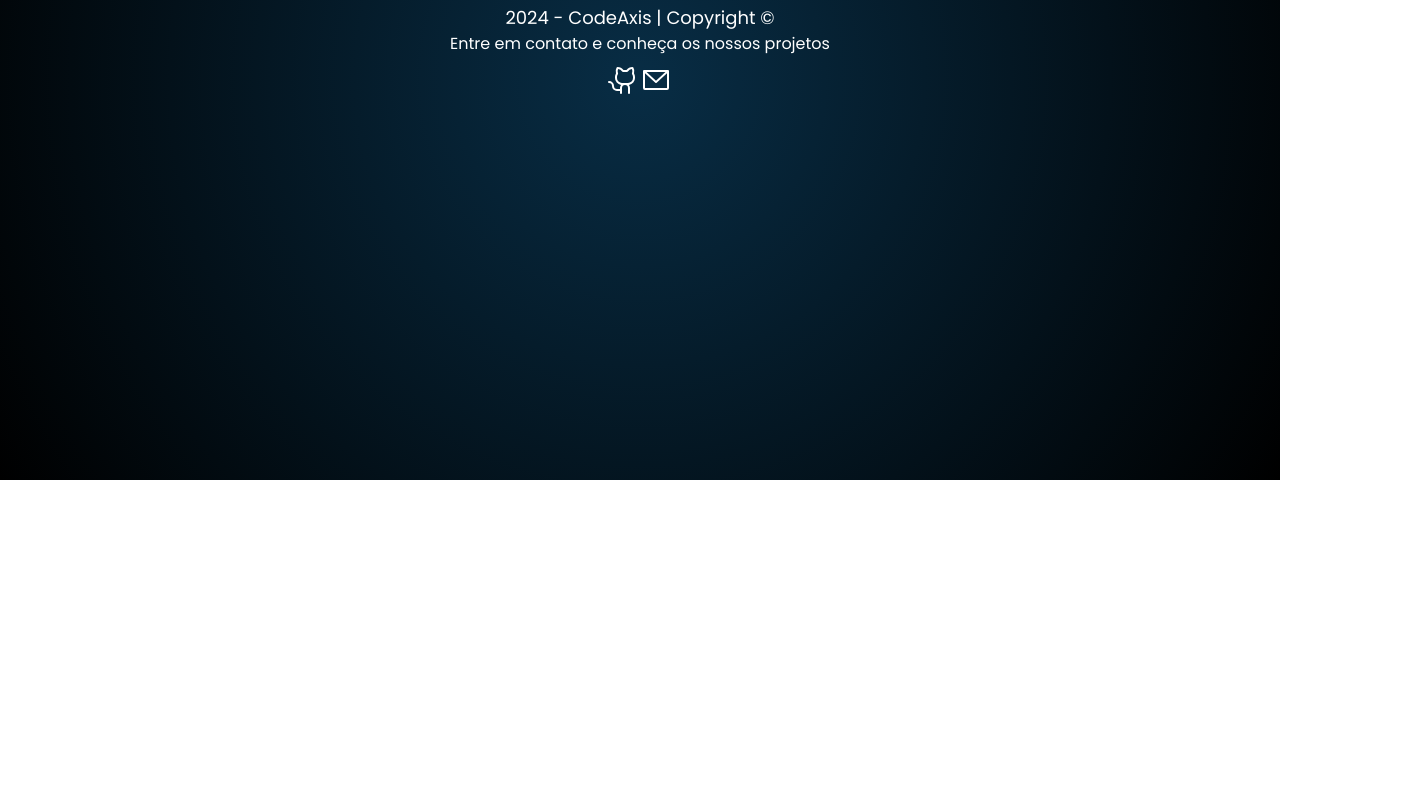
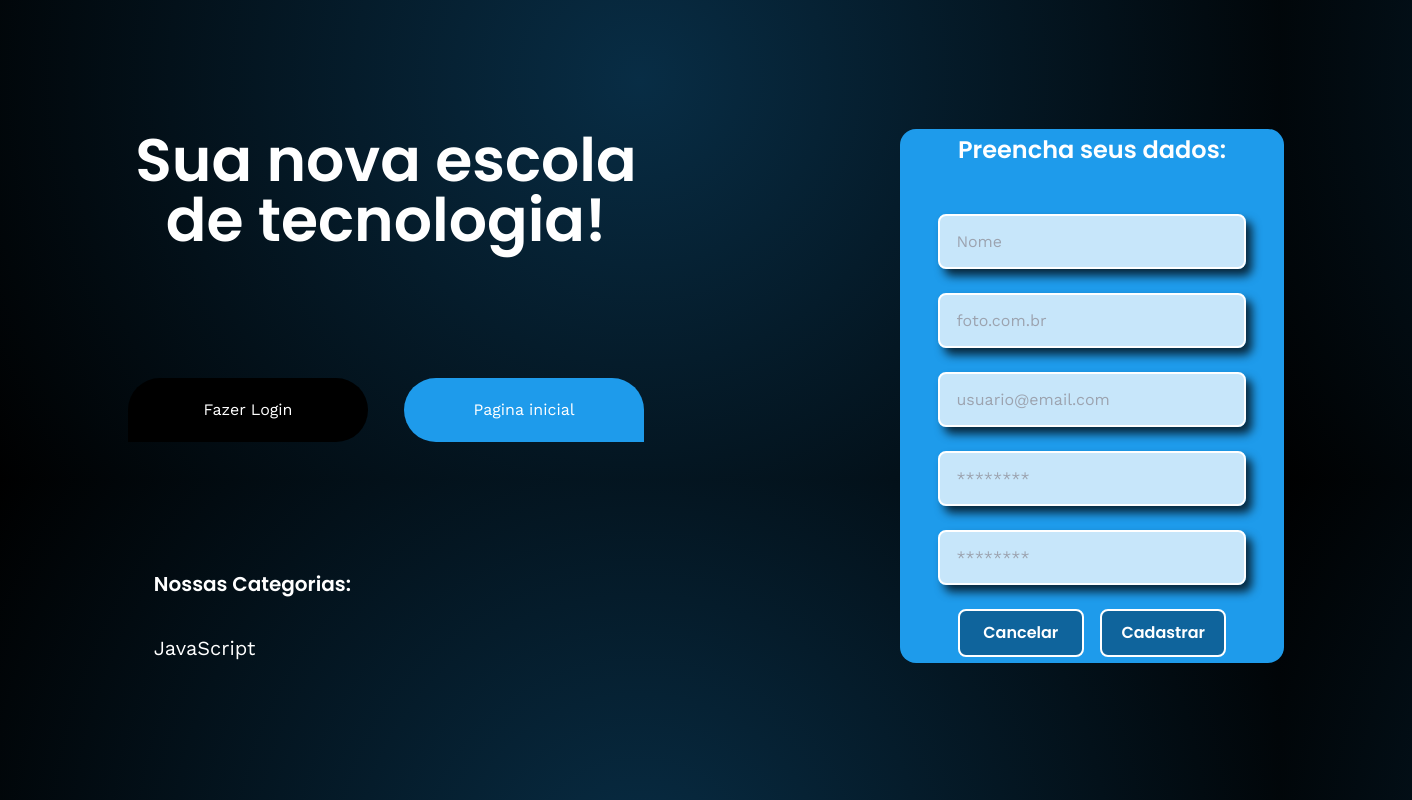
Before and after one commit to Projeto-Integrador-CodeAxis/ProjetoCodeAxis-FrontEnd, a React (Vite) app: page /FormCadastro in a window 1280 px wide. Shown: the part 320-1120 px from the top of the page, 1412 px wide, since content can reach past the window. Before the commit the page ends 800 px from the top, so only its background shows below. Built offline with nearby package versions, Linux system fonts and the light colour scheme.

Commit message:
cadastro

```diff
--- a/package.json
+++ b/package.json
@@ -15,6 +15,7 @@
     "react": "^18.2.0",
     "react-dom": "^18.2.0",
     "react-icons": "^5.2.1",
+    "react-loader-spinner": "^6.1.6",
     "react-router-dom": "^6.23.1",
     "yarn": "^1.22.22"
   },
--- a/src/App.tsx
+++ b/src/App.tsx
@@ -6,6 +6,7 @@
 import Footer from './components/footer/Footer'
 import Navbar from "./components/navBar/NavBar";
 import Contatos from './pages/contatos/Contatos'
+import Cadastro from './pages/cadastro/Cadastro'
 
 function App() {
 
@@ -19,6 +20,7 @@
           <Route path="/sobre" element={<Sobre />} />
           <Route path="/" element={<Home />} />
           <Route path="/contatos" element={<Contatos />} />
+          <Route path="/FormCadastro" element={<Cadastro />} />
           </Routes>
           <Footer />
         </BrowserRouter>
--- a/src/components/botao/Botao.tsx
+++ b/src/components/botao/Botao.tsx
@@ -5,9 +5,13 @@
   link: string;
   width: number
   height: number
+  borderTop:number
+  borderLeft:number
+  borderRight:number
+  borderBotton:number
 }
 
-const Botao: React.FC<BotaoProps> = ({ texto, link, width, height }) => {
+const Botao: React.FC<BotaoProps> = ({ texto, link, width, height, borderBotton, borderLeft, borderRight, borderTop}) => {
   return (
 
     <>
@@ -18,7 +22,7 @@
       rounded-tr-3xl rounded-br-3xl rounded-tl-3xl
       flex justify-center items-center text-center
       transition duration-500`}
-      style={{ width: `${width}px`, height:`${height}px` }}>
+      style={{ width: `${width}px`, height:`${height}px`, borderTop:`${borderTop}px`, borderRight:`${borderRight}px`, borderLeft:`${borderLeft}px`, borderBottom:`${borderBotton}px` }}>
       {texto}
     </a>
 
--- /dev/null
+++ b/src/pages/cadastro/Cadastro.tsx
@@ -0,0 +1,189 @@
+import { ChangeEvent, FormEvent, useEffect, useState } from "react";
+import { useNavigate } from "react-router-dom";
+import Usuario from "../../models/Usuario";
+import { cadastrarUsuario } from "../../services/Service";
+import { RotatingLines } from "react-loader-spinner";
+
+function Cadastro(){
+    const navigate = useNavigate()
+
+    const [isLoading, setIsLoading] = useState<boolean>(false)
+    const [confirmaSenha, setConfirmaSenha] = useState<string>('');
+    const [usuario,setUsuario] = useState<Usuario>({
+        id: 0,
+        nome:'',
+        usuario:'',
+        senha:'',
+        foto:'',
+    })
+    useEffect(()=>{
+        if(usuario.id !== 0){
+            retornar();
+        }
+    },[usuario]);
+
+    function atualizarEstado(e:ChangeEvent<HTMLInputElement>){
+        setUsuario({
+            ...usuario,
+            [e.target.name]: e.target.value
+        })
+    }
+
+    function retornar(){
+        navigate('/login')
+    }
+
+    function handleConfirmaSenha(e:ChangeEvent<HTMLInputElement>){
+        setConfirmaSenha(e.target.value);
+    }
+
+     async function cadastrarNovoUsuario(e: FormEvent<HTMLFormElement>) {
+
+        e.preventDefault();
+
+        if (confirmaSenha === usuario.senha && usuario.senha.length >= 8) {
+
+          setIsLoading(true)
+
+          try {
+
+            await cadastrarUsuario(`/usuarios/cadastrar`, usuario, setUsuario);
+            alert('Usuário cadastrado com sucesso!');
+
+          } catch (error) {
+            alert('Erro ao cadastrar o usuário!')
+          }
+
+        } else {
+          alert("Dados estão inconsistentes! Verifique os dados do usuário.");
+          setUsuario({ ...usuario, senha: '' });
+          setConfirmaSenha('');
+        }
+
+        setIsLoading(false)
+      }
+
+
+    return (
+        <>
+            <section className="flex flex-row text-white text h-screen w-screen">
+            <div className="flex flex-col gap-y-32 px-32 justify-center w-2/3">
+                <div >
+                    <h1 className="text-6xl font-semibold font-poppins text-center">Sua nova escola de tecnologia!</h1>
+                </div>
+
+                <div className="flex  gap-x-9 justify-center">
+                <button className="rounded-tl-full rounded-tr-full rounded-br-full flex justify-center items-center gap-3 p-2  w-60 h-16 bg-black text-white">Fazer Login</button>
+                    <button className="rounded-tl-full rounded-tr-full rounded-bl-full flex justify-center items-center gap-3 p-2 w-60 bg-custom-blue text-white">Pagina inicial</button>
+                </div>
+
+                <div className="flex flex-col text-xl gap-y-9 pl-[5%]">
+                    <h2 className="font-poppins font-semibold">Nossas Categorias:</h2>
+                    <p className="font-sans">JavaScript</p>
+                </div>
+            </div>
+
+            <div className="flex h-screen w-1/2 justify-center items-center">
+
+                <form className="text-black flex flex-col justify-center items-center bg-celestial-blue min-w-96 w-3/5 h-2/3 rounded-2xl gap-y-6" onSubmit={cadastrarNovoUsuario}>
+                <h1 className="text-white font-poppins font-semibold text-2xl mb-6">
+                    Preencha seus dados:
+                  </h1>
+                    <div className="flex w-full justify-center">
+                        <input
+                            id="nome"
+                            type="text"
+                            name="nome"
+                            placeholder="Nome"
+                            value={usuario.nome}
+                            onChange={(e: ChangeEvent<HTMLInputElement>) => atualizarEstado(e)}
+                            className="w-[80%] h-[55px] bg-white/75 rounded-lg p-4 placeholder-grey-600
+                            placeholder-font-poppins border-2 border-white shadow "
+                        />
+                    </div>
+
+                    <div className="flex w-full justify-center">
+                        <input
+                            id="foto"
+                            type="text"
+                            name="foto"
+                            placeholder="foto.com.br"
+                            value={usuario.foto}
+                            onChange={(e: ChangeEvent<HTMLInputElement>) => atualizarEstado(e)}
+                            className="w-[80%] h-[55px] bg-white/75 rounded-lg p-4 placeholder-grey-600
+                            placeholder-font-poppins border-2 border-white shadow "
+                        />
+                    </div>
+
+                    <div className="flex w-full justify-center">
+                        <input
+                            id="usuario"
+                            type="text"
+                            name="usuario"
+                            placeholder="usuario@email.com"
+                            value={usuario.usuario}
+                            onChange={(e: ChangeEvent<HTMLInputElement>) => atualizarEstado(e)}
+                            className="w-[80%] h-[55px] bg-white/75 rounded-lg p-4 placeholder-grey-600
+                            placeholder-font-poppins border-2 border-white shadow "
+                        />
+                    </div>
+
+                    <div className="flex w-full justify-center">
+                        <input
+                            id="senha"
+                            type="password"
+                            name="senha"
+                            placeholder="********"
+                            value={usuario.senha}
+                            onChange={(e: ChangeEvent<HTMLInputElement>) => atualizarEstado(e)}
+                            className="w-[80%] h-[55px] bg-white/75 rounded-lg p-4 placeholder-grey-600
+                            placeholder-font-poppins border-2 border-white shadow "
+                        />
+                    </div>
+
+                    <div className="flex w-full justify-center">
+                        <input
+                            id="confirmarSenha"
+                            type="password"
+                            name="confirmarSenha"
+                            placeholder="********"
+                            onChange={(e: ChangeEvent<HTMLInputElement>) => handleConfirmaSenha(e)}
+                            value={confirmaSenha}
+                            className="w-[80%] h-[55px] bg-white/75 rounded-lg p-4 placeholder-grey-600
+                            placeholder-font-poppins border-2 border-white shadow "
+                        />
+                    </div>
+
+                    <div className="flex flex-row justify-center items-center gap-4 w-[70%]">
+
+                            <button onClick={retornar} className="w-[330px] rounded-lg
+                                border-2 border-white text-white font-poppins font-semibold
+                                hover:border-prussian-blue h-12"
+                                style={{ backgroundColor: "rgba(0, 46, 78, 0.5)" }}>Cancelar</button>
+                            <button
+                                type='submit'
+                                className="w-[330px] h-12 rounded-lg
+                                border-2 border-white text-white font-poppins font-semibold
+                                hover:border-prussian-blue justify-center items-center flex"
+                                style={{ backgroundColor: "rgba(0, 46, 78, 0.5)" }}
+                                >
+                                {isLoading ? <RotatingLines
+                                    strokeColor="white"
+                                    strokeWidth="5"
+                                    animationDuration="0.75"
+                                    width="24"
+                                    visible={true}
+                                /> :
+                                    <span>Cadastrar</span>
+                                }
+                            </button>
+                    </div>
+
+                </form>
+            </div>
+        </section>
+        </>
+    )
+
+}
+export default Cadastro;
```
Also changed, not shown: 1 other file (tests, documents, lock files or other folders).
